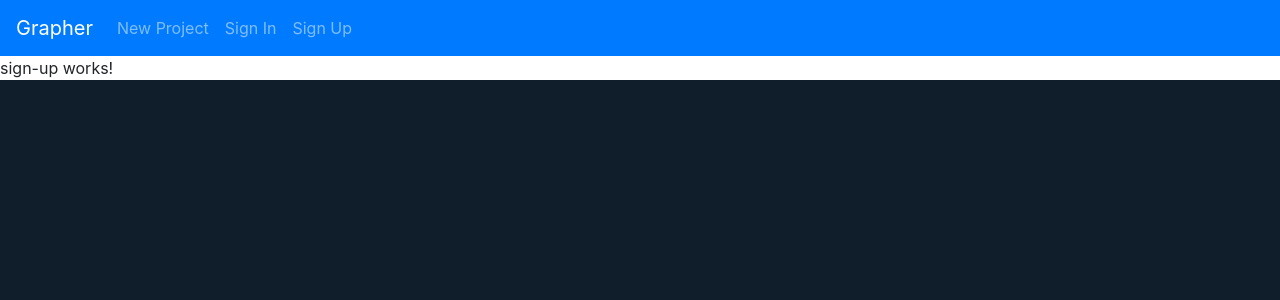
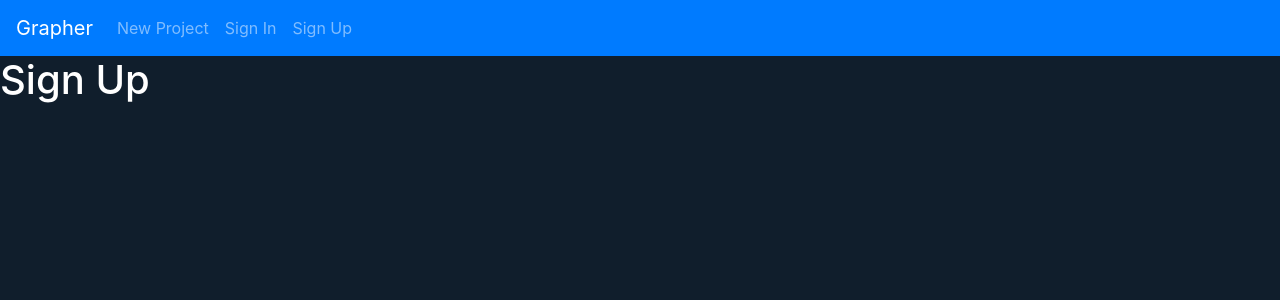
Before and after one commit to driosn/Grapher, an Angular app: page /sign_up in a window 1280 px wide. Shown: the top 300 px of the page. Built offline with nearby package versions, Linux system fonts and the light colour scheme.

Commit message:
Routing de Sign Up completado

```diff
--- a/src/app/sign-up/sign-up.component.css
+++ b/src/app/sign-up/sign-up.component.css
@@ -0,0 +1,4 @@
+h1{
+  color: white;
+  background-color: #101E2C;
+}
--- a/src/app/sign-up/sign-up.component.html
+++ b/src/app/sign-up/sign-up.component.html
@@ -1,3 +1 @@
-<p>
-  sign-up works!
-</p>
+<h1>Sign Up</h1>
```
